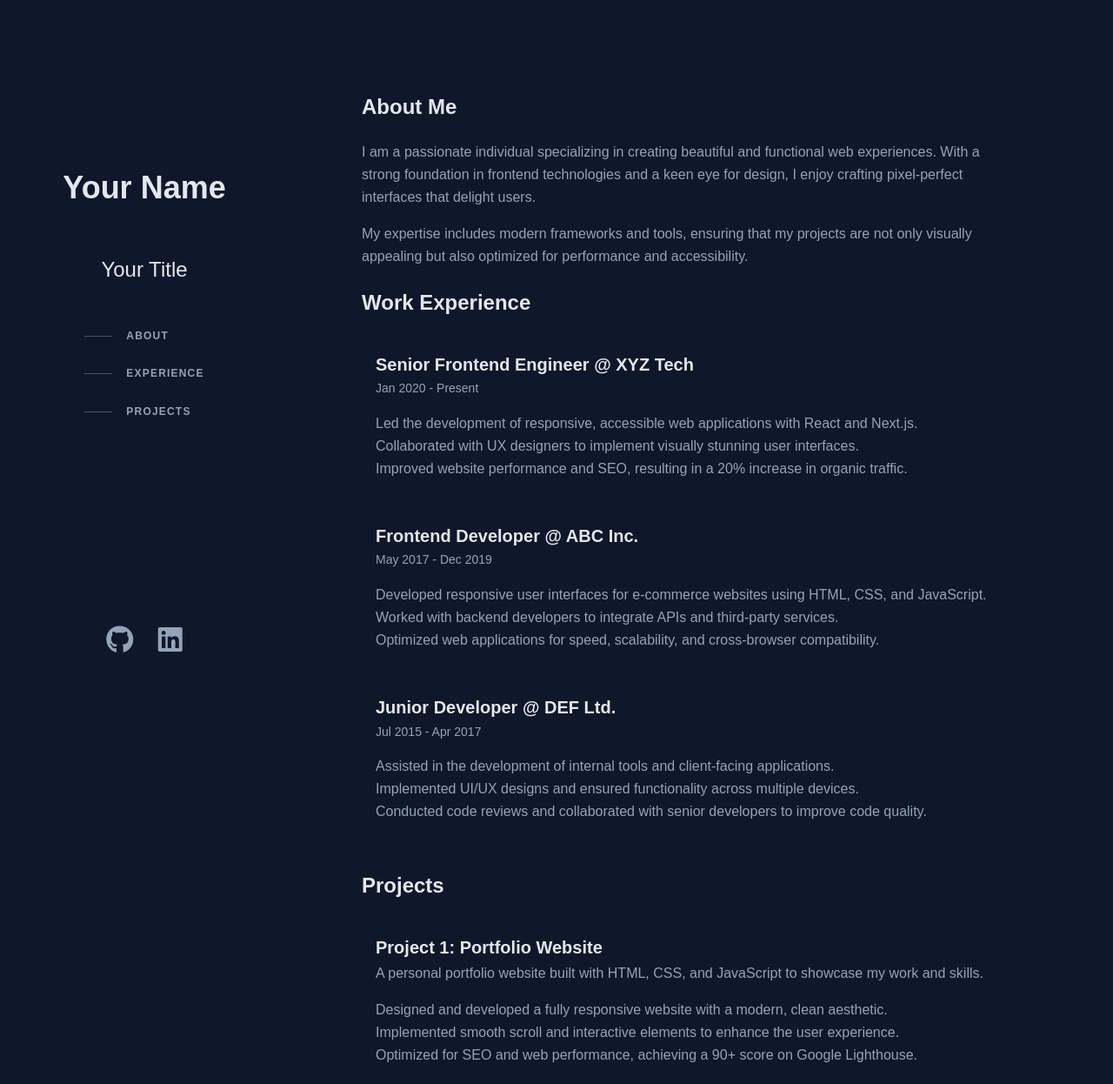
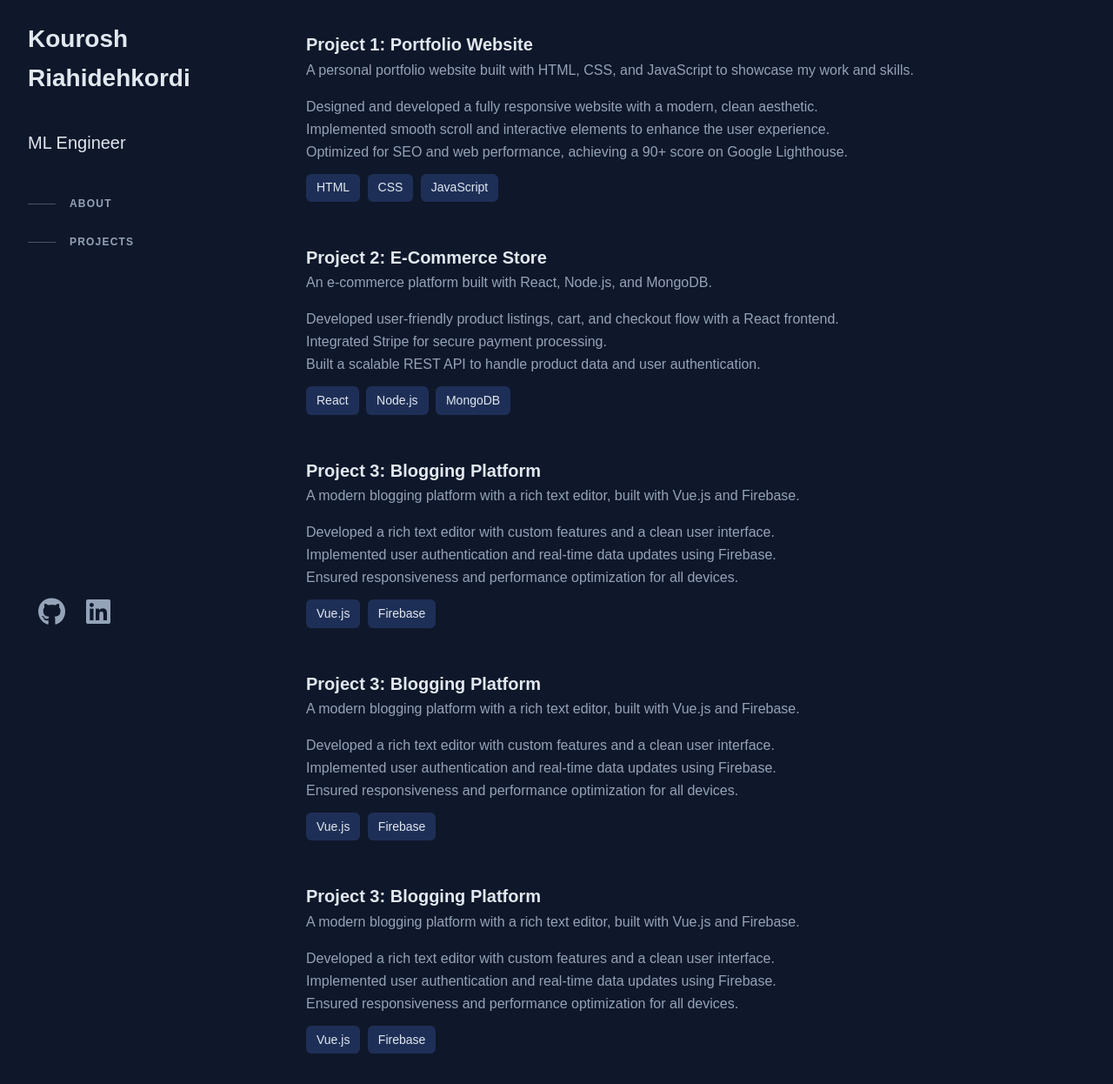
Before and after one commit to Kooroshoo/ai-portfolio, a plain HTML site: page index.html in a window 1280 px wide. Shown: the part 13-1259 px from the top of the page at 87% size. Drawn offline with Linux system fonts and the light colour scheme.

Commit message:
restyling

```diff
--- a/index.html
+++ b/index.html
@@ -12,12 +12,11 @@
     <!-- Navigation -->
     <header class="header-fixed">
         <div class="header-content">
-            <h1 class="text-4xl font-bold text-slate-200">Your Name</h1>
-            <h2 class="text-lg font-medium text-slate-200">Your Title</h2>
+            <h1 class="text-4xl font-bold text-slate-200">Kourosh Riahidehkordi</h1>
+            <h2 class="text-lg font-medium text-slate-200">ML Engineer</h2>
             <nav class="nav">
                 <ul>
                     <li><a href="#about"><span class="nav-indicator"></span>About</a></li>
-                    <li><a href="#experience"><span class="nav-indicator"></span>Experience</a></li>
                     <li><a href="#projects"><span class="nav-indicator"></span>Projects</a></li>
                 </ul>
             </nav>
@@ -30,20 +29,20 @@
 
     </header>
 
+
     <div class="content">
         <!-- About Section -->
-        <section id="about" class="py-12">
-            <h2 class="text-3xl font-bold text-slate-200">About Me</h2>
+        <!-- <section id="about" class="py-12">
             <p class="mt-4 max-w-lg leading-normal">
                 I am a passionate individual specializing in creating beautiful and functional web experiences. With a strong foundation in frontend technologies and a keen eye for design, I enjoy crafting pixel-perfect interfaces that delight users.
             </p>
             <p class="mt-4 max-w-lg leading-normal">
                 My expertise includes modern frameworks and tools, ensuring that my projects are not only visually appealing but also optimized for performance and accessibility.
             </p>
-        </section>
+        </section> -->
 
         <!-- Work Experience Section -->
-        <section id="experience" class="py-12">
+        <!-- <section id="experience" class="py-12">
             <h2 class="text-3xl font-bold text-slate-200">Work Experience</h2>
 
             <a href="link-to-detail-page-or-section" class="section-item">
@@ -75,11 +74,11 @@
                     <li>Conducted code reviews and collaborated with senior developers to improve code quality.</li>
                 </ul>
             </a>
-        </section>
+        </section> -->
+
 
         <!-- Projects Section -->
         <section id="projects" class="py-12">
-            <h2 class="text-3xl font-bold text-slate-200">Projects</h2>
 
             <a href="link-to-detail-page-or-project" class="section-item">
                 <h3 class="text-2xl font-bold text-slate-200">Project 1: Portfolio Website</h3>
@@ -88,6 +87,11 @@
                     <li>Designed and developed a fully responsive website with a modern, clean aesthetic.</li>
                     <li>Implemented smooth scroll and interactive elements to enhance the user experience.</li>
                     <li>Optimized for SEO and web performance, achieving a 90+ score on Google Lighthouse.</li>
+                    <li>
+                        <span class="btn-style">HTML</span>
+                        <span class="btn-style">CSS</span>
+                        <span class="btn-style">JavaScript</span>
+                    </li>
                 </ul>
             </a>
 
@@ -98,6 +102,11 @@
                     <li>Developed user-friendly product listings, cart, and checkout flow with a React frontend.</li>
                     <li>Integrated Stripe for secure payment processing.</li>
                     <li>Built a scalable REST API to handle product data and user authentication.</li>
+                    <li>
+                        <span class="btn-style">React</span>
+                        <span class="btn-style">Node.js</span>
+                        <span class="btn-style">MongoDB</span>
+                    </li>
                 </ul>
             </a>
 
@@ -108,10 +117,42 @@
                     <li>Developed a rich text editor with custom features and a clean user interface.</li>
                     <li>Implemented user authentication and real-time data updates using Firebase.</li>
                     <li>Ensured responsiveness and performance optimization for all devices.</li>
+                    <li>
+                        <span class="btn-style">Vue.js</span>
+                        <span class="btn-style">Firebase</span>
+                    </li>
+                </ul>
+            </a>
+
+            <a href="link-to-detail-page-or-project" class="section-item">
+                <h3 class="text-2xl font-bold text-slate-200">Project 3: Blogging Platform</h3>
+                <p class="mt-2">A modern blogging platform with a rich text editor, built with Vue.js and Firebase.</p>
+                <ul class="mt-2 list-disc pl-6">
+                    <li>Developed a rich text editor with custom features and a clean user interface.</li>
+                    <li>Implemented user authentication and real-time data updates using Firebase.</li>
+                    <li>Ensured responsiveness and performance optimization for all devices.</li>
+                    <li>
+                        <span class="btn-style">Vue.js</span>
+                        <span class="btn-style">Firebase</span>
+                    </li>
+                </ul>
+            </a>
+
+            <a href="link-to-detail-page-or-project" class="section-item">
+                <h3 class="text-2xl font-bold text-slate-200">Project 3: Blogging Platform</h3>
+                <p class="mt-2">A modern blogging platform with a rich text editor, built with Vue.js and Firebase.</p>
+                <ul class="mt-2 list-disc pl-6">
+                    <li>Developed a rich text editor with custom features and a clean user interface.</li>
+                    <li>Implemented user authentication and real-time data updates using Firebase.</li>
+                    <li>Ensured responsiveness and performance optimization for all devices.</li>
+                    <li>
+                        <span class="btn-style">Vue.js</span>
+                        <span class="btn-style">Firebase</span>
+                    </li>
                 </ul>
             </a>
         </section>
-    </div>
+
 
 
 </body>
--- a/styles.css
+++ b/styles.css
@@ -40,11 +40,11 @@ h1, h2, h3, h4, h5, h6 {
 }
 
 h1 {
-    font-size: 2.25rem;
+    font-size: 1.75rem;
 }
 
 h2 {
-    font-size: 1.5rem;
+    font-size: 1.25rem;
 }
 
 h3 {
@@ -132,7 +132,7 @@ button {
 .header-fixed {
     position: fixed;
     top: 0; /* Adjust to be at the top for mobile view */
-    left: 0;
+    left: 1rem;
     width: 100%; /* Full width for mobile */
     height: 100%; /* Full width for mobile */
     padding: 1rem;
@@ -145,7 +145,7 @@ button {
 .header-content {
     display: flex;
     flex-direction: column;
-    align-items: center;
+
 }
 
 .nav {
@@ -154,8 +154,8 @@ button {
 
 .content {
     margin-left: 0; /* Remove left margin for mobile */
-    margin-right: 0; /* Remove right margin for mobile */
-    padding: 6rem;
+    margin-top: 1rem;
+    padding: 1rem;
     width: 60%; /* Full width for mobile */
     box-sizing: border-box;
     transition: transform 0.4s ease, box-shadow 0.4s ease, background-color 0.4s ease; /* Smooth transition */
@@ -220,11 +220,40 @@ a {
     transition: width 0.3s ease, background-color 0.3s ease;
 }
 
+/* Footer Icons Styles */
+.footer-icons {
+    display: flex; /* Ensure flexbox is used */
+    justify-content: flex-start; /* Align items to the left */
+    align-items: center; /* Vertically center icons */
+    width: 100%; /* Take full width to push icons to the left */
+    margin-top: auto; /* Optional: push footer to the bottom if necessary */
+    margin-bottom: 5rem; /* Optional: push footer to the bottom if necessary */
+    padding-left: 0rem; /* Optional: add some padding to the left */
+}
+
+/* Button Style for Tools */
+.btn-style {
+    display: inline-block;
+    background-color: #1e2f57;; /* Background color for button */
+    color: #e2e8f0; /* Text color */
+    padding: 0.3rem 0.75rem; /* Padding to give button-like feel */
+    border-radius: 0.375rem; /* Rounded corners */
+    font-size: 0.875rem; /* Font size */
+    margin-right: 0.25rem; /* Space between buttons */
+    margin-top: 0.75rem;
+    text-align: center; /* Center text inside */
+    transition: background-color 0.3s ease; /* Smooth transition */
+}
+
+.btn-style:hover {
+    background-color: #2d4784;; /* Lighter background on hover */
+    color: #ffffff; /* White text on hover */
+}
+
 /* Responsive Styles */
 @media (min-width: 1024px) {
     .header-fixed {
         position: fixed;
-        top: 20%;
         width: 300px; /* Adjust width for larger screens */
     }
 
@@ -245,6 +274,20 @@ a {
         margin-left: 0; /* Full width for content */
         margin-right: 0; /* Full width for content */
         width: 100%; /* Full width for content */
+    }
+
+    .header-content {
+        flex-direction: column;
+        align-items: center;
+    }
+
+    .footer-icons {
+        display: flex; /* Enable flexbox */
+        justify-content: center; /* Horizontally center the icons */
+        align-items: center; /* Vertically center the icons */
+        width: 100%; /* Ensure the footer spans the full width */
+        margin-top: auto; /* Optional: push footer content to the bottom if necessary */
+        margin-bottom: auto; /* Optional: push footer content to the bottom if necessary */
     }
 }
 
@@ -267,9 +310,3 @@ a {
         padding: 0.5rem 0; /* Adjust padding for smaller screens */
     }
 }
-
-/* Footer Icons Styles */
-.footer-icons {
-    margin-top: auto; /* Pushes the footer to the bottom */
-    margin-bottom: auto; /* Pushes the footer to the bottom */
-}
```
